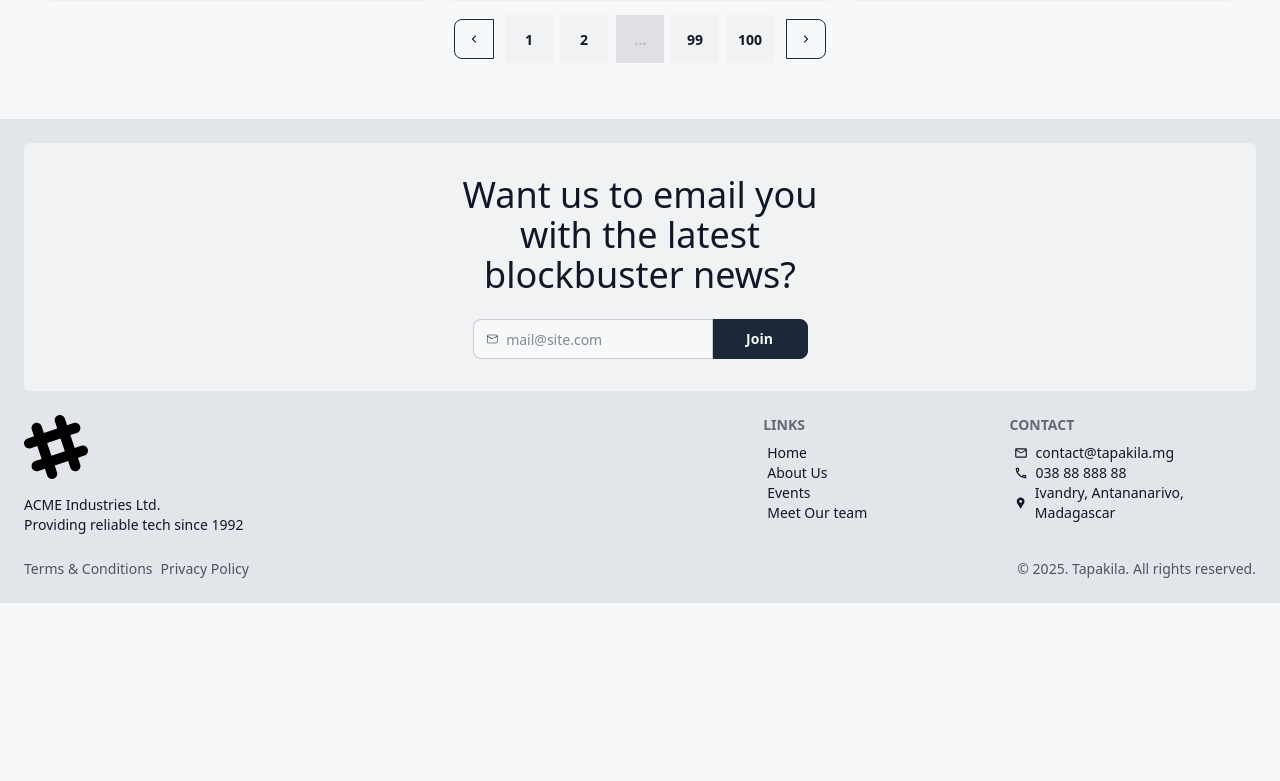
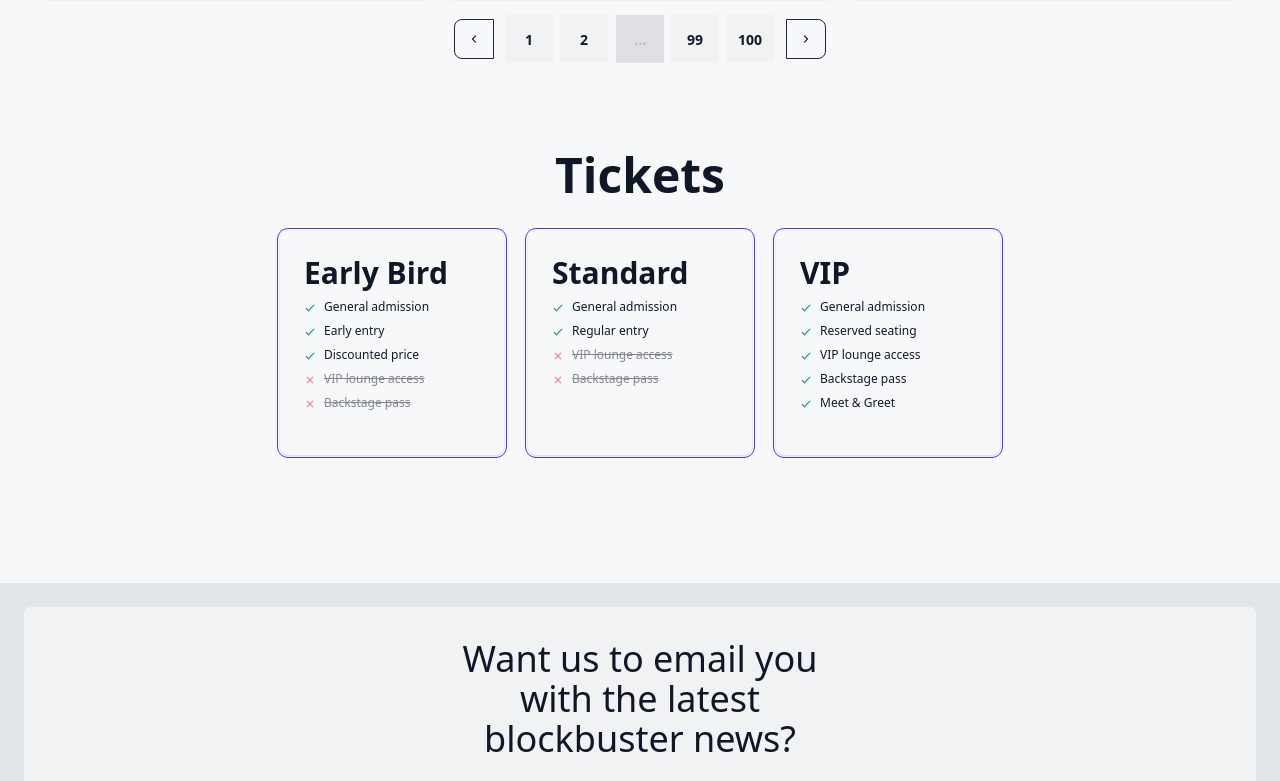
Before and after one commit to Toukoms/tapakila, a Next.js app: page / in a window 1280 px wide. Shown: the part 1547-2328 px from the top of the page. Before the commit the page ends 2150 px from the top, so only its background shows below. Built offline with nearby package versions, Linux system fonts and the light colour scheme.

Commit message:
Feat: create ticket section in home page

```diff
--- a/src/app/event/[id]/page.tsx
+++ b/src/app/event/[id]/page.tsx
@@ -1,6 +1,7 @@
 import Collection from "@/components/Collection";
 import { formatDateTime } from "@/lib/utils";
 import Image from "next/image";
+import Link from "next/link";
 import { BiInfoCircle } from "react-icons/bi";
 import { CiLocationOn } from "react-icons/ci";
 // import { BiInfoCircle } from "react-icons/bi";
@@ -76,9 +77,9 @@ async function EventDetail({ params }: SearchParamProps) {
                   <a>Early Bird</a>
                 </li>
                 <li className="bg-base-100 rounded-sm">
-                  <a className="flex items-center gap-2">
+                  <Link href="/#tickets" className="flex items-center gap-2">
                     <BiInfoCircle /> <span>Learn more</span>
-                  </a>
+                  </Link>
                 </li>
               </ul>
             </div>
--- a/src/app/page.tsx
+++ b/src/app/page.tsx
@@ -1,11 +1,13 @@
 import Events from "@/components/Events";
 import Hero from "@/components/Hero";
+import Tickets from "@/components/Tickets";
 
 export default function Home() {
   return (
     <div>
       <Hero />
       <Events />
+      <Tickets />
     </div>
   );
 }
--- /dev/null
+++ b/src/components/Tickets.tsx
@@ -0,0 +1,90 @@
+import { IoMdCheckmark, IoMdClose } from "react-icons/io";
+
+function Tickets() {
+  return (
+    <div id="tickets" className="p-8 flex flex-col gap-8 items-center">
+      <h1 className="text-5xl font-bold font-mono">Tickets</h1>
+      <div className="flex gap-6 items-center flex-wrap justify-center">
+        <div className="card bg-base-100 h-56 w-56 shadow-sm outline outline-secondary rounded-lg">
+          <div className="card-body">
+            <h2 className="text-3xl font-bold">Early Bird</h2>
+            <ul className="flex flex-col gap-2 text-xs">
+              <li>
+                <IoMdCheckmark size={12} className="inline mr-2 text-success" />
+                <span>General admission</span>
+              </li>
+              <li>
+                <IoMdCheckmark size={12} className="inline mr-2 text-success" />
+                <span>Early entry</span>
+              </li>
+              <li>
+                <IoMdCheckmark size={12} className="inline mr-2 text-success" />
+                <span>Discounted price</span>
+              </li>
+              <li className="opacity-50">
+                <IoMdClose size={12} className="inline mr-2 text-error" />
+                <span className="line-through">VIP lounge access</span>
+              </li>
+              <li className="opacity-50">
+                <IoMdClose size={12} className="inline mr-2 text-error" />
+                <span className="line-through">Backstage pass</span>
+              </li>
+            </ul>
+          </div>
+        </div>
+        <div className="card bg-base-100 h-56 w-56 shadow-sm outline outline-secondary rounded-lg">
+          <div className="card-body">
+            <h2 className="text-3xl font-bold">Standard</h2>
+            <ul className="flex flex-col gap-2 text-xs">
+              <li>
+                <IoMdCheckmark size={12} className="inline mr-2 text-success" />
+                <span>General admission</span>
+              </li>
+              <li>
+                <IoMdCheckmark size={12} className="inline mr-2 text-success" />
+                <span>Regular entry</span>
+              </li>
+              <li className="opacity-50">
+                <IoMdClose size={12} className="inline mr-2 text-error" />
+                <span className="line-through">VIP lounge access</span>
+              </li>
+              <li className="opacity-50">
+                <IoMdClose size={12} className="inline mr-2 text-error" />
+                <span className="line-through">Backstage pass</span>
+              </li>
+            </ul>
+          </div>
+        </div>
+        <div className="card bg-base-100 h-56 w-56 shadow-sm outline outline-secondary rounded-lg">
+          <div className="card-body">
+            <h2 className="text-3xl font-bold">VIP</h2>
+            <ul className="flex flex-col gap-2 text-xs">
+              <li>
+                <IoMdCheckmark size={12} className="inline mr-2 text-success" />
+                <span>General admission</span>
+              </li>
+              <li>
+                <IoMdCheckmark size={12} className="inline mr-2 text-success" />
+                <span>Reserved seating</span>
+              </li>
+              <li>
+                <IoMdCheckmark size={12} className="inline mr-2 text-success" />
+                <span>VIP lounge access</span>
+              </li>
+              <li>
+                <IoMdCheckmark size={12} className="inline mr-2 text-success" />
+                <span>Backstage pass</span>
+              </li>
+              <li>
+                <IoMdCheckmark size={12} className="inline mr-2 text-success" />
+                <span>Meet & Greet</span>
+              </li>
+            </ul>
+          </div>
+        </div>
+      </div>
+    </div>
+  );
+}
+
+export default Tickets;
--- a/src/layout/Footer.tsx
+++ b/src/layout/Footer.tsx
@@ -4,7 +4,7 @@ import { MdLocationPin, MdMailOutline, MdOutlinePhone } from "react-icons/md";
 
 function Footer() {
   return (
-    <footer className="footer footer-vertical gap-2 bg-base-300 text-base-content p-4 md:p-6 sm:p-10">
+    <footer className="footer footer-vertical gap-2 bg-base-300 text-base-content p-4 md:p-6 sm:p-10 mt-16 lg:mt-24">
       <div className="w-full flex flex-col justify-center items-center mb-4 bg-base-200 py-8 rounded-md">
         <p className="text-4xl text-center font-mono text-wrap w-full sm:w-1/2 md:w-1/3 mb-4">
           Want us to email you with the latest blockbuster news?
```
